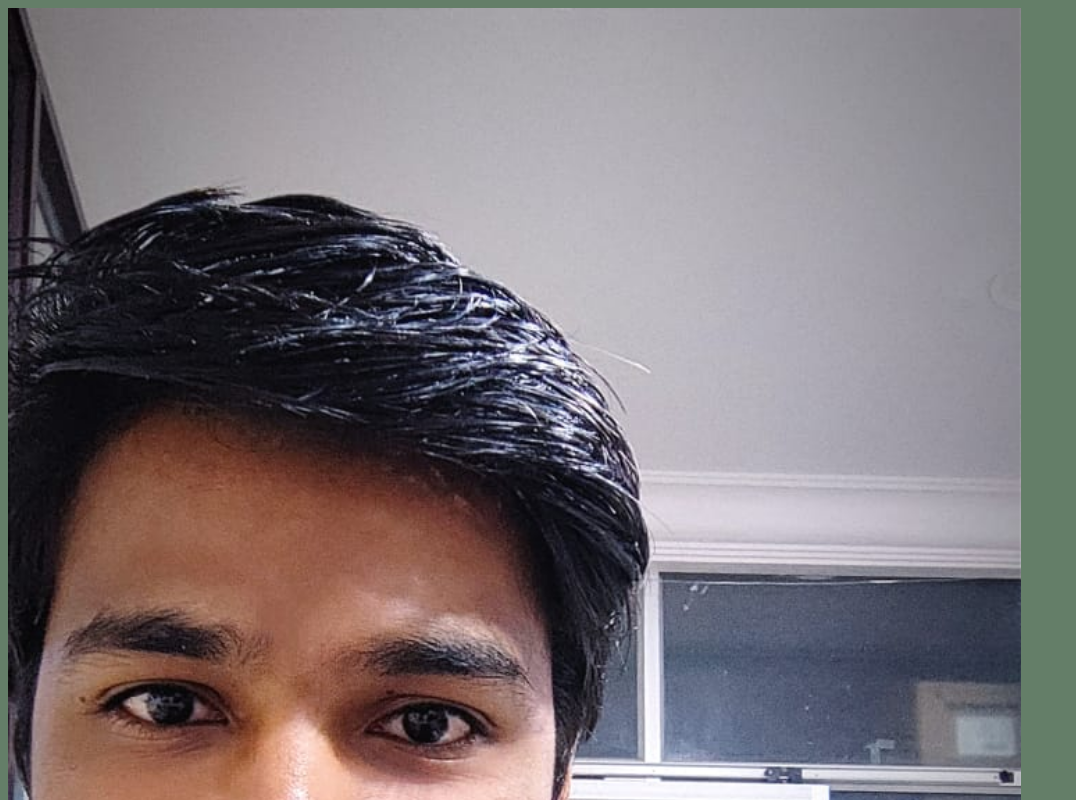
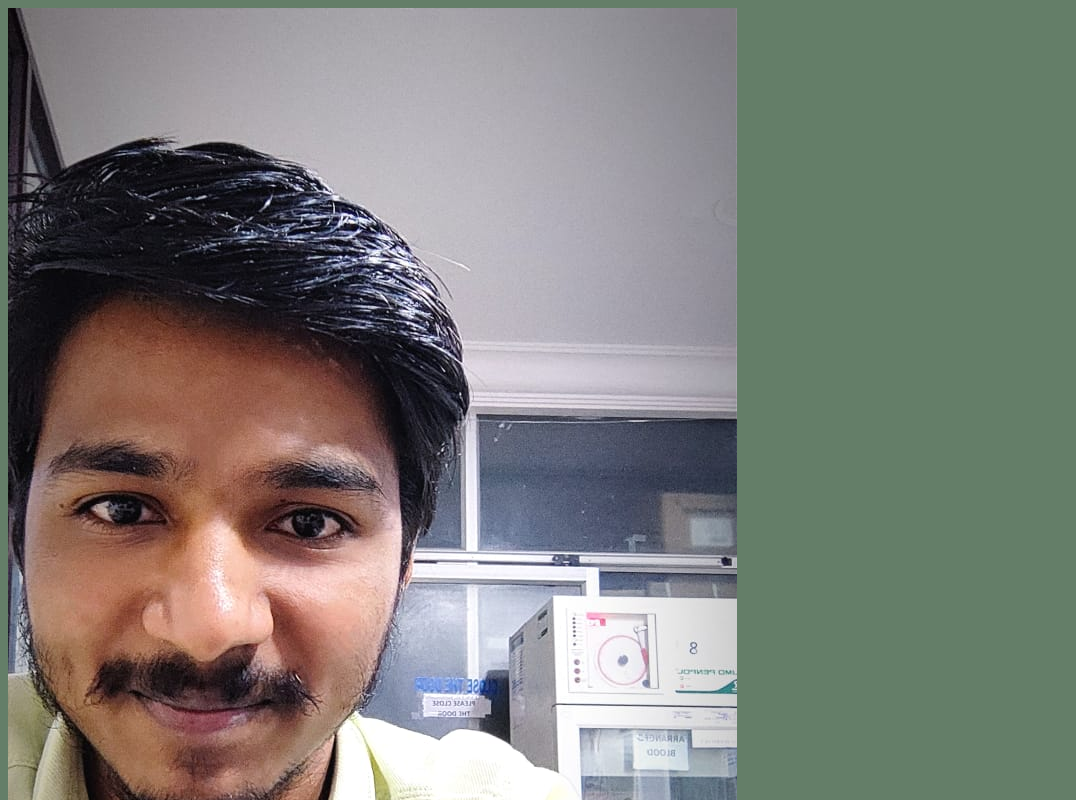
Before and after one commit to Praveeen-2001/slaeem-1, a plain HTML site: page 5.html in a window 1280 px wide. Shown: the top 800 px of the page, without its empty margins (0-1076 px from the left). Drawn offline with Linux system fonts and the light colour scheme.

Commit message:
Update 5.html

```diff
--- a/5.html
+++ b/5.html
@@ -5,6 +5,6 @@
     <title>Saleem</title>
 </head>
 <body style="background-color: #647E68;">
-    <a href="./imgs/birthday.jpg"><img src="./imgs/IMG-20230726-WA0008.jpg" height="1800" alt="saleem"></a>
+    <a href="./imgs/birthday.jpg"><img src="./imgs/IMG-20230726-WA0008.jpg" height="100%" alt="saleem"></a>
 </body>
 </html>
```
